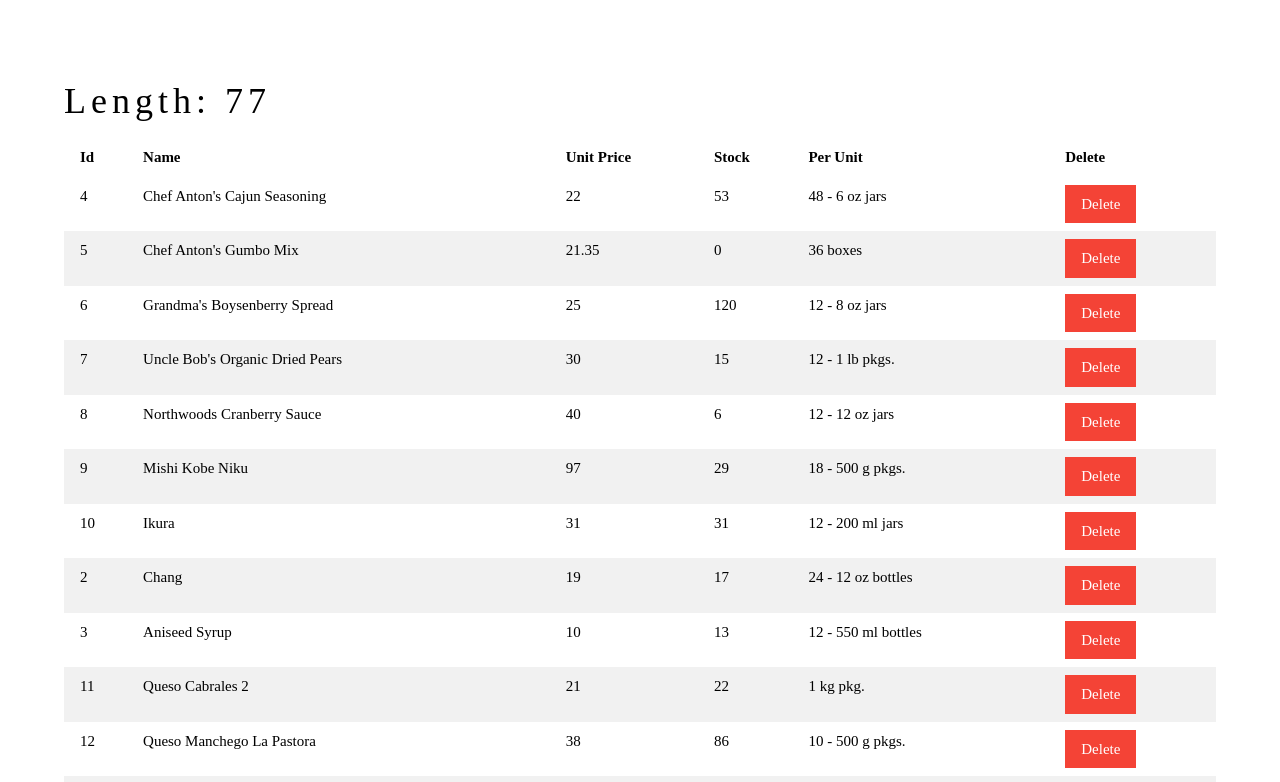
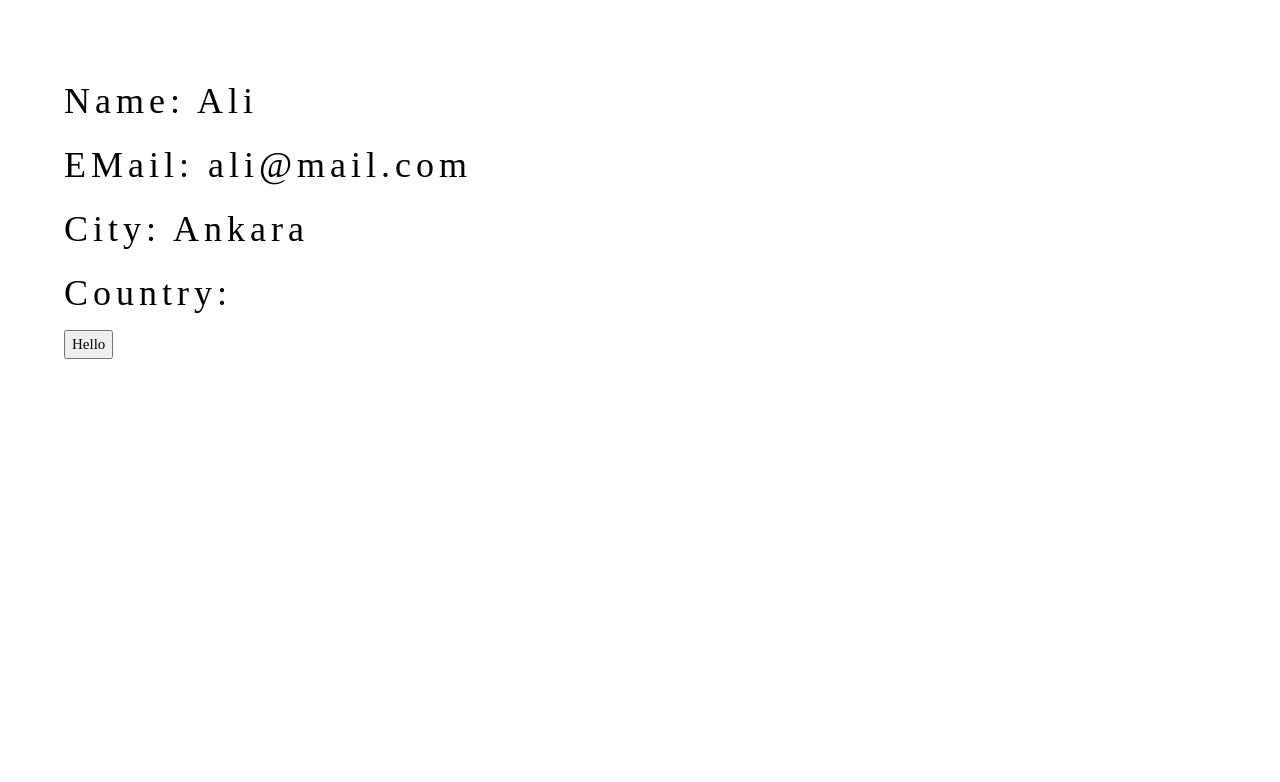
Before and after one commit to yakintech/fe-starter-reactjs, a React (Create React App) app: page / in a window 1280 px wide. Shown: the top 782 px of the page. Built offline with nearby package versions, Linux system fonts and the light colour scheme.

Commit message:
props sample

```diff
--- a/src/App.js
+++ b/src/App.js
@@ -1,14 +1,16 @@
-import StateColorSample5 from "./state/StateColorSample5"
-import StateSample3 from "./state/StateSample3"
-import StateSample4 from "./state/StateSample4"
-import StateSample5 from "./state/StateSample5"
+import ProductDetail from "./props/ProductDetail"
+import StudentDetail from "./props/StudentDetail"
+import UserDetail from "./props/UserDetail"
 
 
 function App() {
 
+  const hello = () => {
+    alert("Hello Reactjs!")
+  }
+
   return (<>
-    <StateSample5/>
-
+    <StudentDetail hello={hello} name='Ali' email='ali@mail.com' city='Ankara' />
   </>)
 
 }
--- /dev/null
+++ b/src/props/ProductDetail.jsx
@@ -0,0 +1,11 @@
+import React from 'react'
+
+function ProductDetail({ name, unitPrice }) {
+    return (<>
+        <h1>Name: {name}</h1>
+        <h1>Price: {unitPrice}</h1>
+    </>
+    )
+}
+
+export default ProductDetail
--- /dev/null
+++ b/src/props/StudentDetail.jsx
@@ -0,0 +1,22 @@
+import React from 'react'
+
+function StudentDetail(props) {
+
+    const {name, email, country, city = "İzmir", hello} = props;
+  return (<>
+            <h1>Name: {name}</h1>
+            <h1>EMail: {email}</h1>
+            <h1>City: {city}</h1>
+            <h1>Country: {country}</h1>
+            <button onClick={hello}>Hello</button>
+  </>
+  )
+}
+
+export default StudentDetail
+
+
+// StudentDetail.defaultProps = {
+//     country: "Türkiye",
+//     city: "İstanbul"
+//   };
--- /dev/null
+++ b/src/props/UserDetail.jsx
@@ -0,0 +1,19 @@
+import React from 'react'
+
+function UserDetail(props) {
+
+
+    return (<>
+        <h1>Name: {props.name}</h1>
+        <h1>Surname: {props.surname}</h1>
+        <h1>Age: {props.age}</h1>
+
+        <ul>
+            {
+                props.points.map(item => <li>{item}</li>)
+            }
+        </ul>
+    </>)
+}
+
+export default UserDetail
```
Also changed, not shown: jsDest.html (added, +27 -0 lines).
